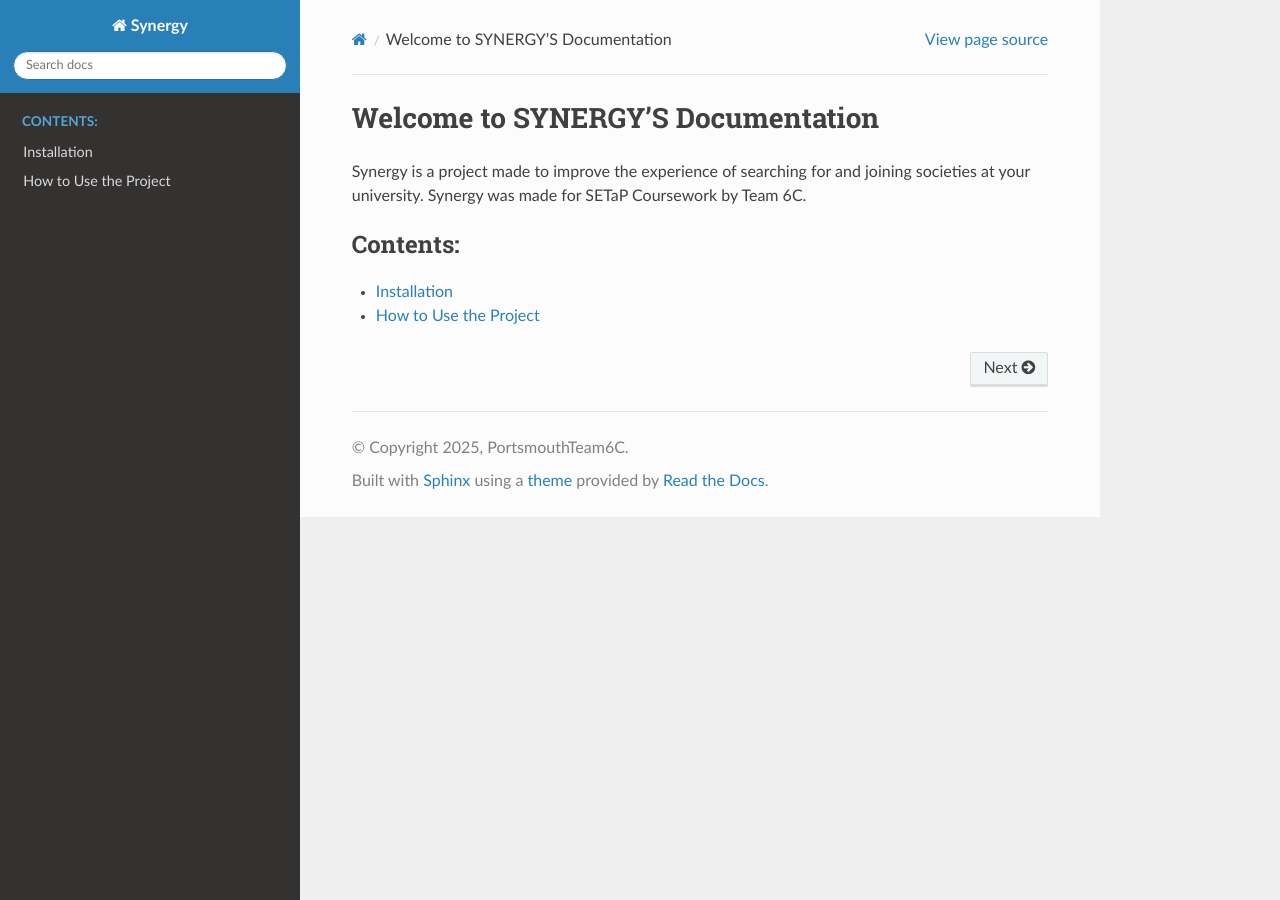
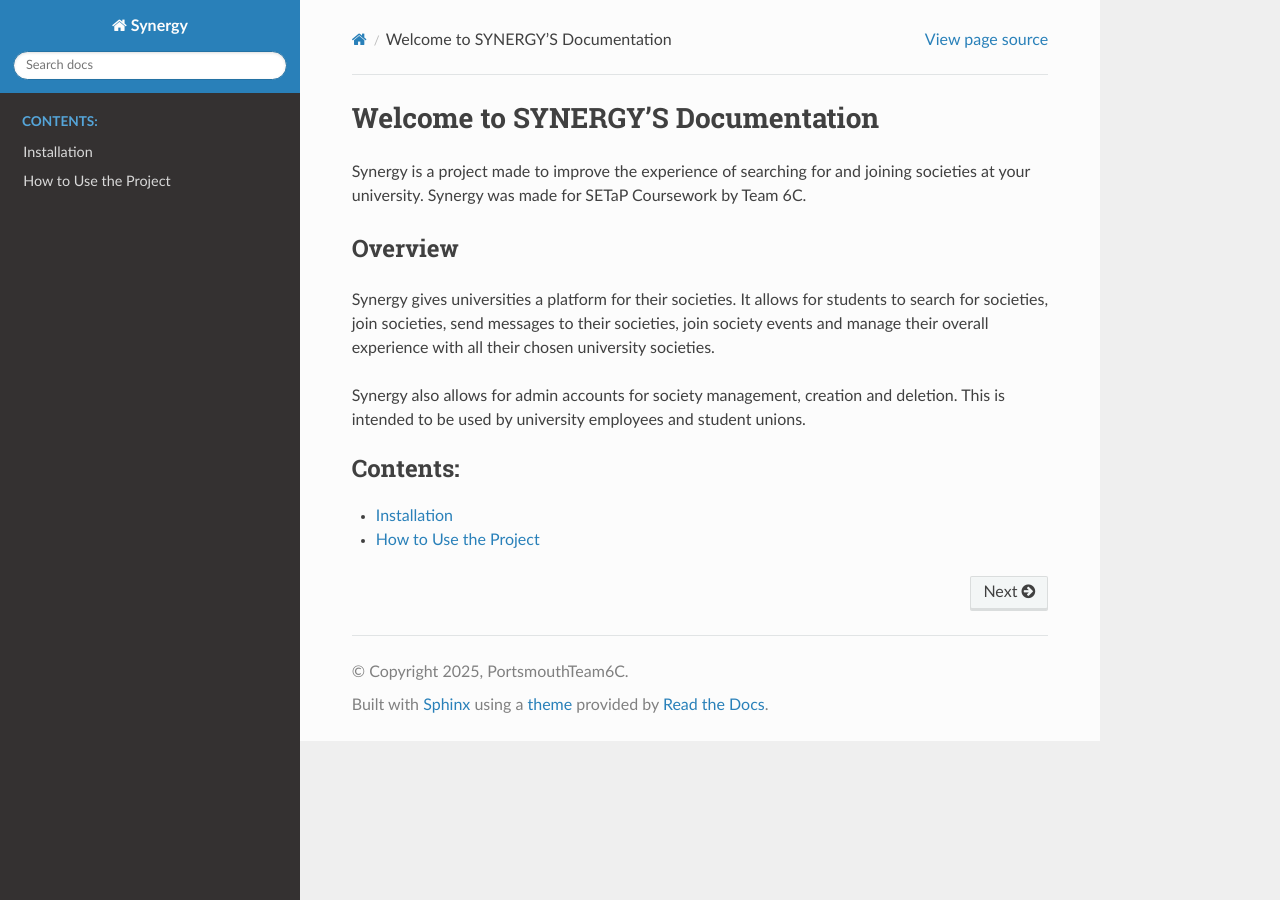
Before and after one commit to PortsmouthTeam6C/SETaP-Code, a Sphinx documentation site: the page built from docs/index.rst, in a window 1280 px wide. Built offline with Sphinx 7.4.7 and the Read the Docs theme 3.1.0, drawn with Linux system fonts in a browser that asks for light colours; pages that are not in the unit, such as notebooks, are missing from menus.

Commit message:
Update index.rst

```diff
--- a/docs/index.rst
+++ b/docs/index.rst
@@ -1,7 +1,14 @@
+========================================
 Welcome to SYNERGY'S Documentation
 ========================================
 Synergy is a project made to improve the experience of searching for and joining societies at your university.
 Synergy was made for SETaP Coursework by Team 6C.
+
+Overview
+==========
+Synergy gives universities a platform for their societies. It allows for students to search for societies, join societies, send messages to their societies, join society events and manage their overall experience with all their chosen university societies.
+
+Synergy also allows for admin accounts for society management, creation and deletion. This is intended to be used by university employees and student unions.
 
 .. toctree::
    :maxdepth: 4
```
